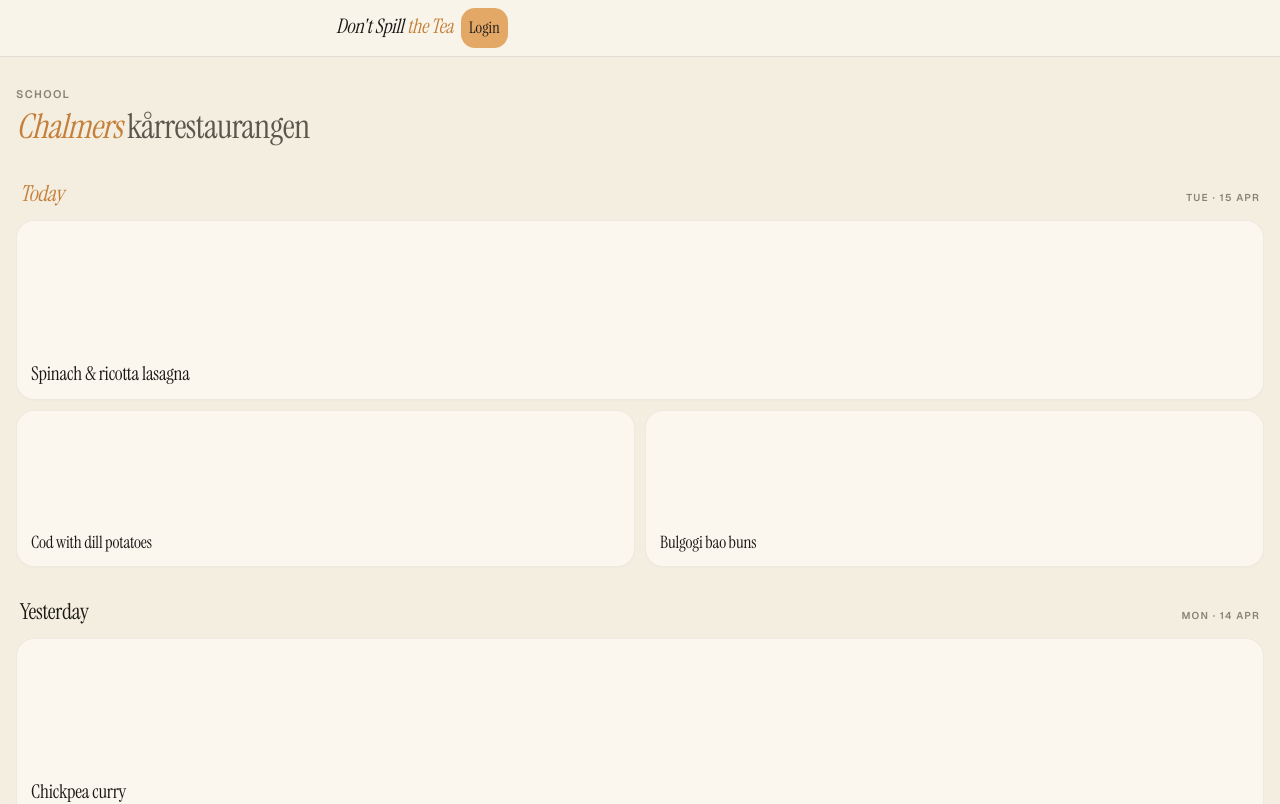
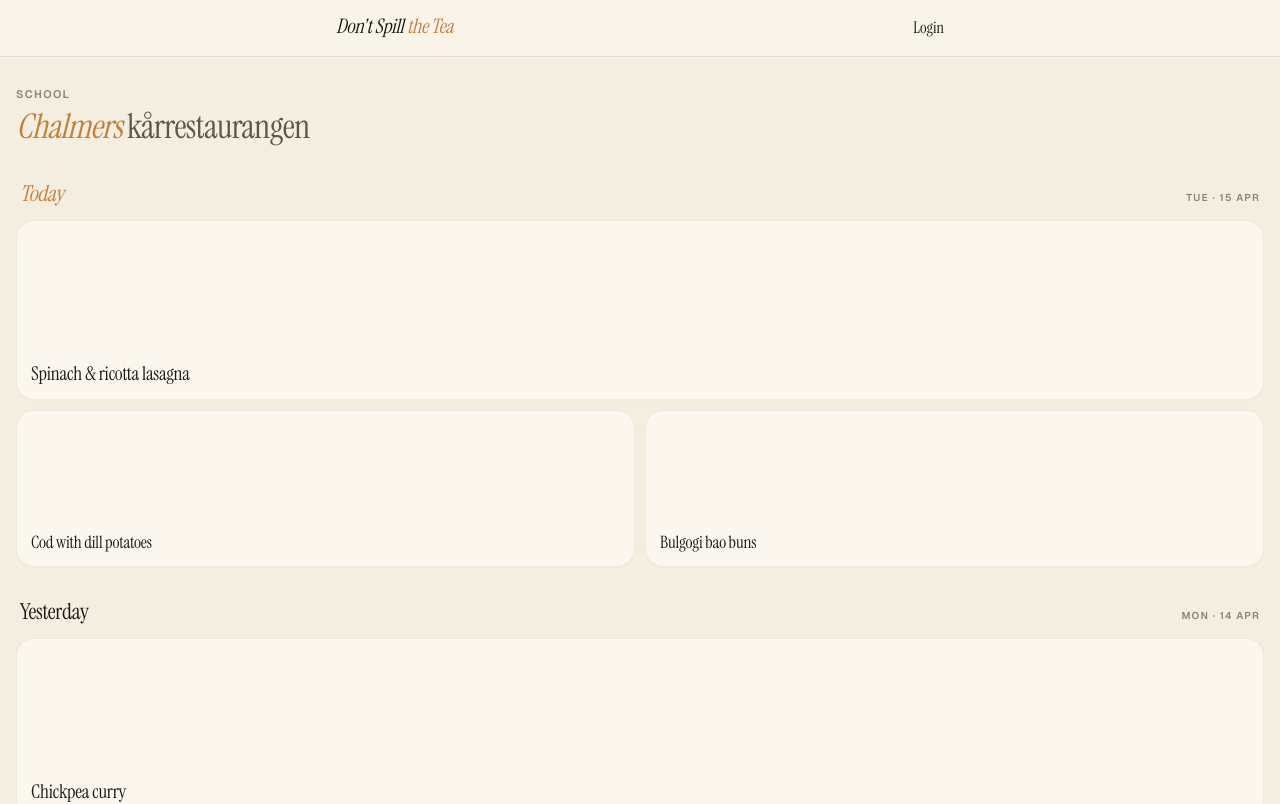
Before and after one commit to olillin/agile-project, a Next.js app: page / in a window 1280 px wide. Shown: the top 804 px of the page. Built offline with nearby package versions, Linux system fonts and the light colour scheme.

Commit message:
Update login button style

```diff
--- a/src/components/LoginButton.tsx
+++ b/src/components/LoginButton.tsx
@@ -7,10 +7,7 @@
 
 export function LoginButton({ children }: Props) {
   return (
-    <Link
-      className="bg-amber-light m-2 rounded-[14px] p-2 font-serif"
-      href="/login"
-    >
+    <Link className="text-ink font-serif" href="/login">
       {children ?? "Login"}
     </Link>
   );
--- a/src/components/feed/FeedHeader.tsx
+++ b/src/components/feed/FeedHeader.tsx
@@ -6,7 +6,7 @@
 export function FeedHeader() {
   return (
     <header className="border-ink/10 bg-paper supports-[backdrop-filter]:bg-paper/70 sticky top-0 z-30 border-b pt-[env(safe-area-inset-top)] backdrop-blur-md">
-      <div className="mx-auto flex h-14 max-w-screen-sm items-center px-4">
+      <div className="mx-auto flex h-14 max-w-screen-sm items-center justify-between px-4">
         <Link
           href="/"
           aria-label="Don't Spill the Tea — home"
```
